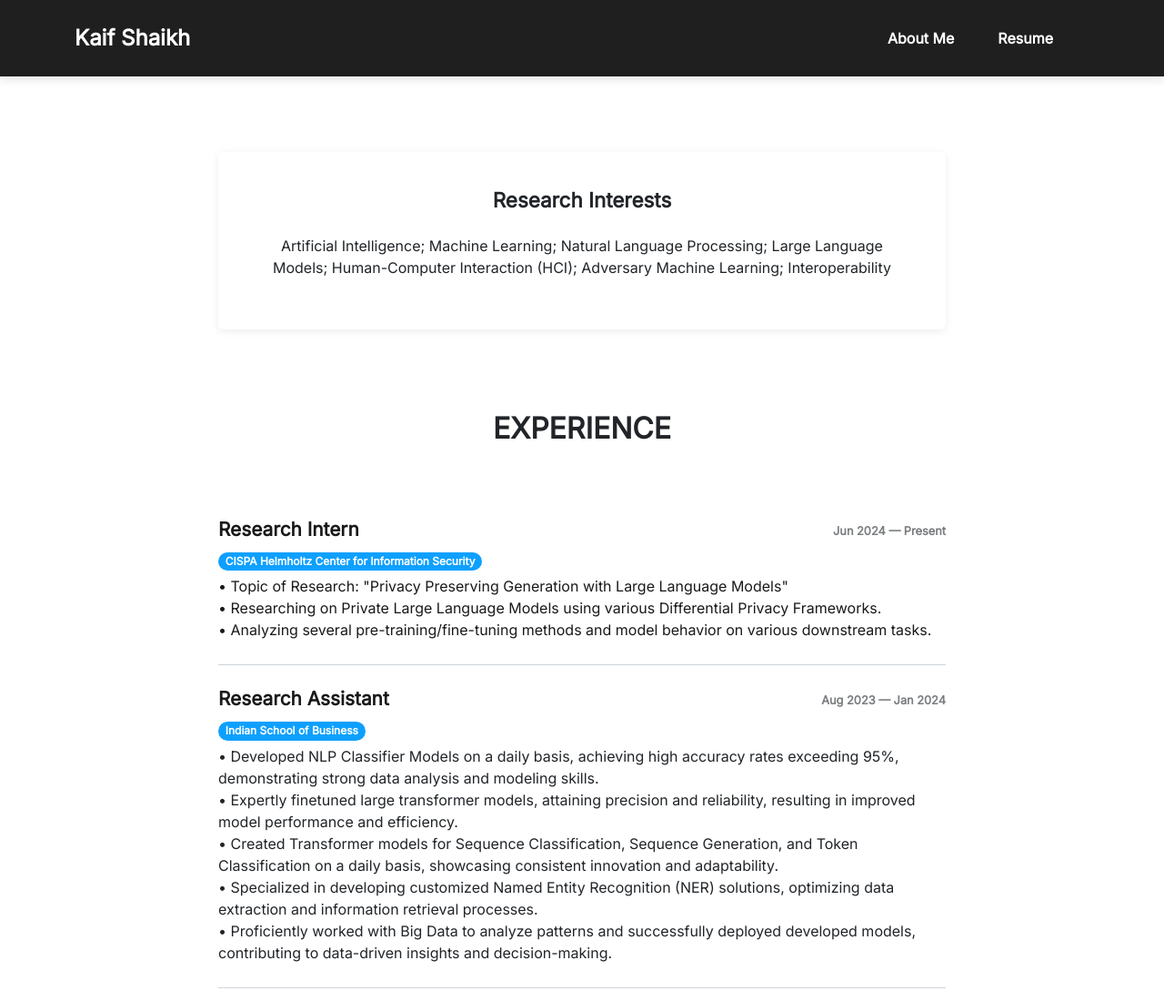
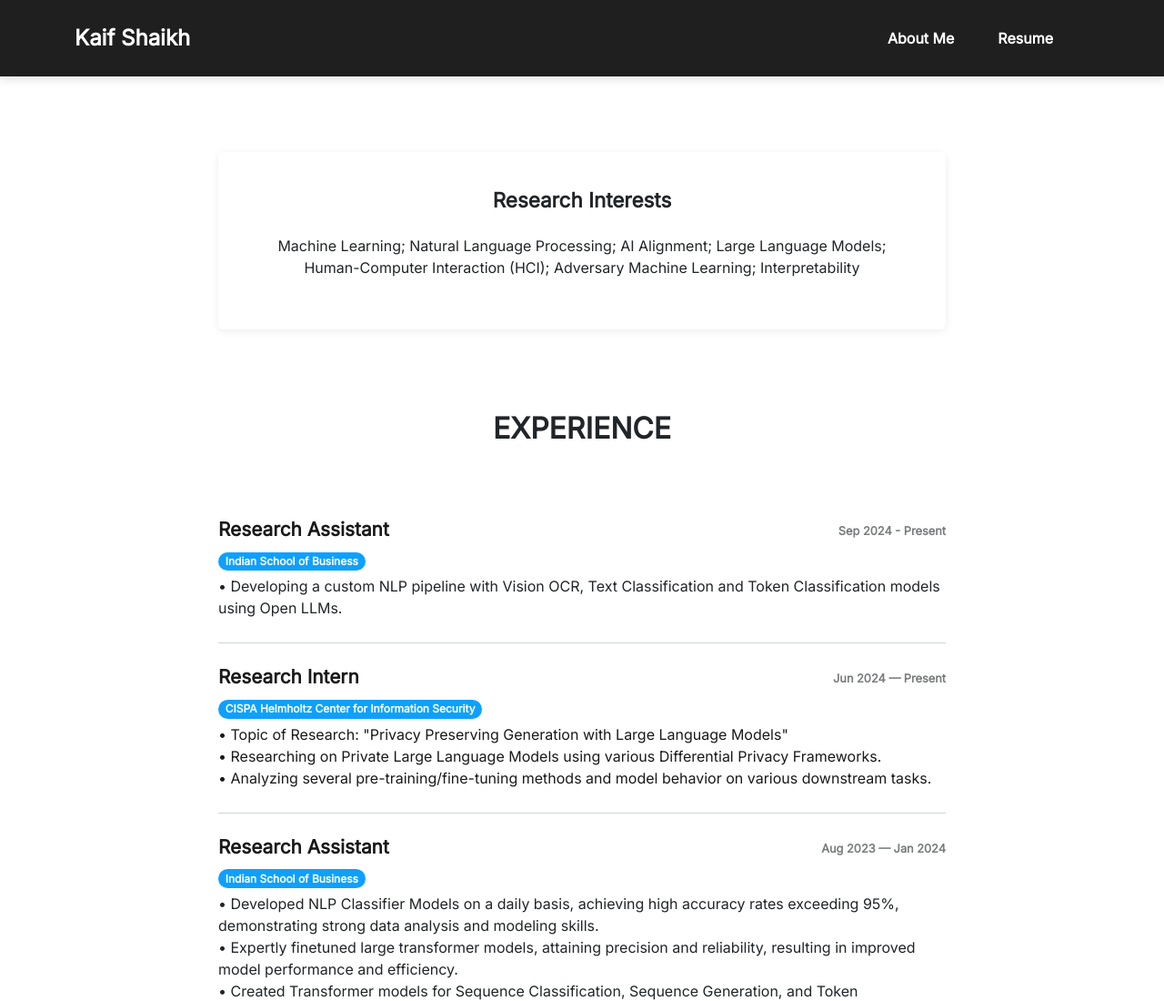
Before and after one commit to kaifshaikhhhh/myfolio, a plain HTML site: page curriculum-vitae.html in a window 1280 px wide. Shown: the top 1100 px of the page at 91% size. Drawn offline with Linux system fonts and the light colour scheme; files whose address does not match are found by name.

Commit message:
CV and Bio Update

```diff
--- a/curriculum-vitae.html
+++ b/curriculum-vitae.html
@@ -40,7 +40,7 @@
                         <div class="col-md-6 col-xl-12" style="text-align: center;">
                             <div class="border rounded border-0 contact-info portfolio-info-card">
                                 <h2>Research Interests</h2>
-                                <p>Artificial Intelligence; Machine Learning; Natural Language Processing; Large Language Models; Human-Computer Interaction (HCI); Adversary Machine Learning; Interoperability</p>
+                                <p>Machine Learning; Natural Language Processing; AI Alignment; Large Language Models; Human-Computer Interaction (HCI); Adversary Machine Learning; Interpretability</p>
                             </div>
                         </div>
                     </div>
@@ -48,6 +48,15 @@
                 <div class="work-experience group">
                     <div class="heading">
                         <h2 class="text-center">Experience</h2>
+                    </div>
+                    <div class="item">
+                        <div class="row">
+                            <div class="col-md-6">
+                                <h3><strong><span style="color: rgba(0, 0, 0, 0.9);">Research Assistant</span></strong></h3><span class="badge rounded-pill bg-primary" style="transform: scale(1);">Indian School of Business</span>
+                            </div>
+                            <div class="col-md-6"><span class="text-muted period">Sep 2024 - Present</span></div>
+                        </div>
+                        <p>• Developing a custom NLP pipeline with Vision OCR, Text Classification and Token Classification models using Open LLMs.</p>
                     </div>
                     <div class="item">
                         <div class="row">
```
Also changed, not shown: index.html (+2 -1 lines).
